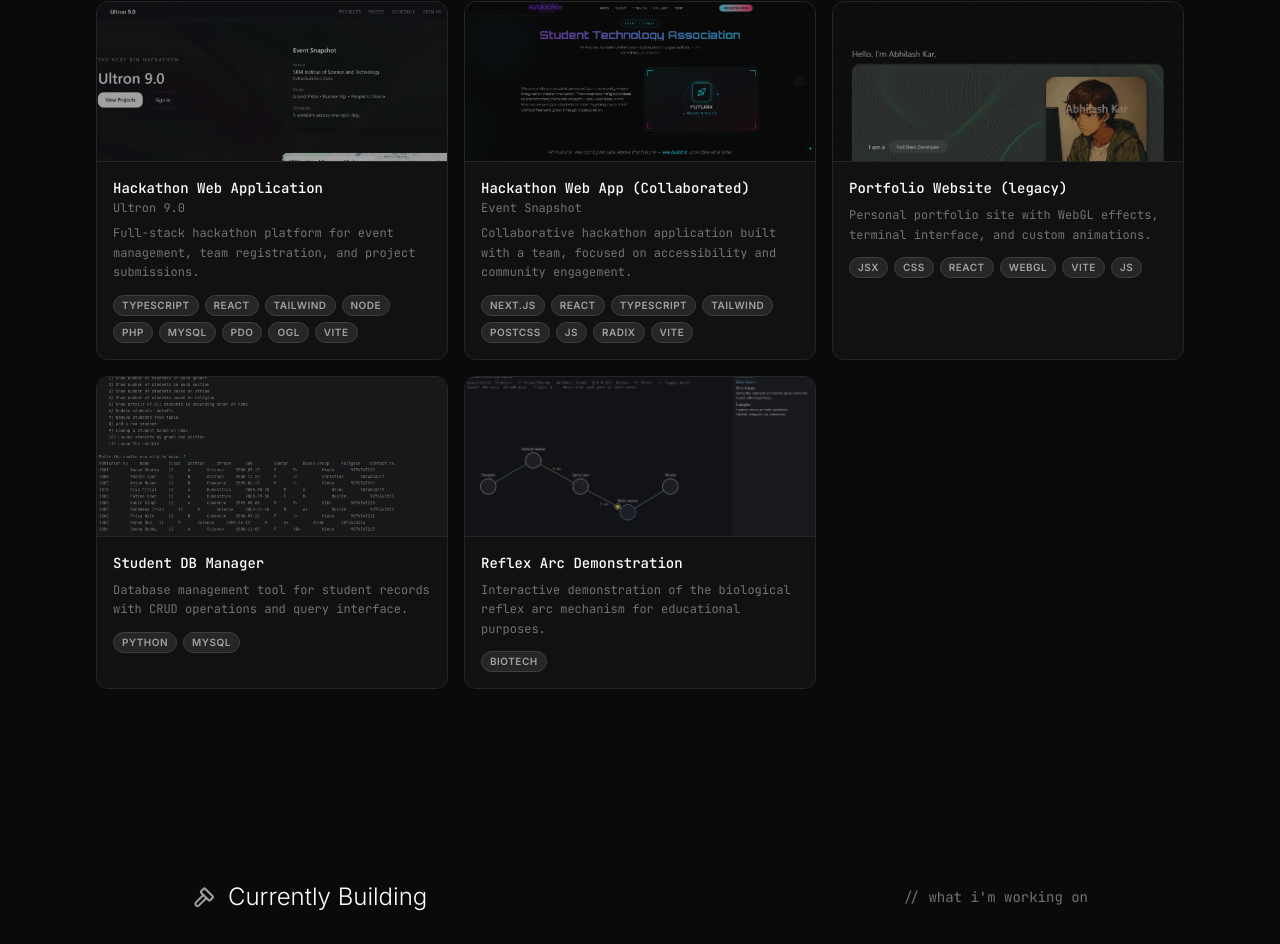
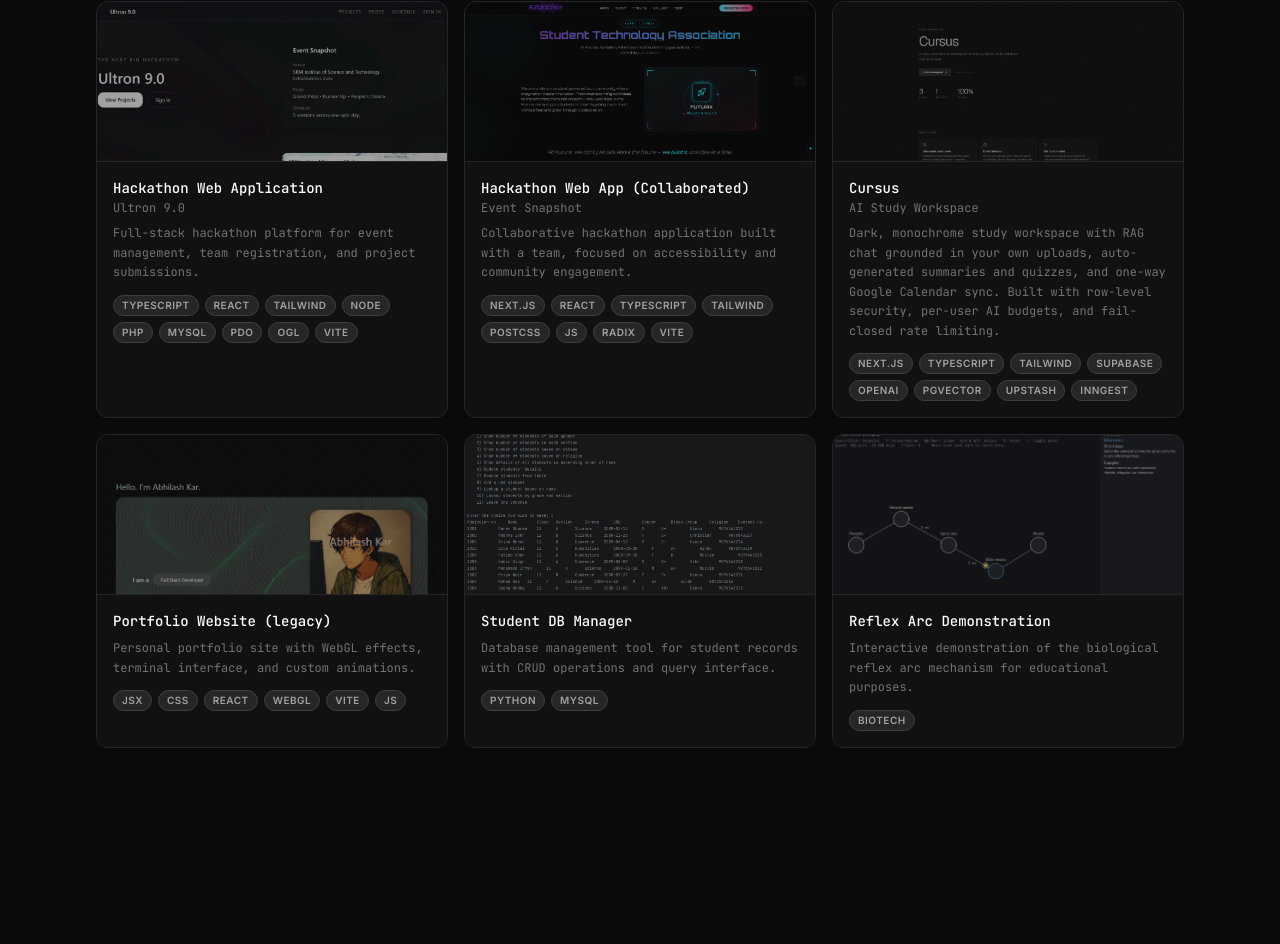
Before and after one commit to abhilxsh07/portfolio_v2, a React (Vite) app: page / in a window 1280 px wide. Shown: the part 1669-2613 px from the top of the page. Built offline with nearby package versions, Linux system fonts and the light colour scheme.

Commit message:
Project update, took me long enough.

```diff
--- a/src/components/Projects.jsx
+++ b/src/components/Projects.jsx
@@ -7,6 +7,7 @@ import portfolioImg from "../assets/Portfolio.webp";
 import pyMySQLImg from "../assets/PyMySQL.webp";
 import cImg from "../assets/C.webp";
 import reflexImg from "../assets/reflex.webp";
+import cursusImg from "../assets/Cursus.webp";
 
 const projects = [
     {
@@ -26,6 +27,15 @@ const projects = [
         link: "https://github.com/Sharveswar007/ultron-futurix",
         image: collabUltronImg,
         featured: false
+    },
+    {
+        title: "Cursus",
+        subtitle: "AI Study Workspace",
+        tech: ["Next.js", "TypeScript", "Tailwind", "Supabase", "OpenAI", "pgvector", "Upstash", "Inngest"],
+        description: "Dark, monochrome study workspace with RAG chat grounded in your own uploads, auto-generated summaries and quizzes, and one-way Google Calendar sync. Built with row-level security, per-user AI budgets, and fail-closed rate limiting.",
+        link: "https://github.com/abhilxsh07/cursus",
+        image: cursusImg,
+        featured: true
     },
     {
         title: "Portfolio Website (legacy)",
--- a/src/components/Terminal.jsx
+++ b/src/components/Terminal.jsx
@@ -154,6 +154,9 @@ function getOutput(cmd) {
                     )
                 },
                 { text: "", color: "" },
+                { text: "  Cursus", color: "text-neutral-200" },
+                { text: "  Next.js, TypeScript, Tailwind, Supabase, OpenAI, Inngest", color: "text-neutral-500" },
+                { text: "", color: "" },
                 { text: "  Hackathon Web Application", color: "text-neutral-200" },
                 { text: "  TypeScript, React, Tailwind, Node, PHP, MySQL", color: "text-neutral-500" },
                 { text: "", color: "" },
@@ -172,7 +175,7 @@ function getOutput(cmd) {
                 { text: "  C/C++ (Learning)", color: "text-neutral-200" },
                 { text: "  Compile-Time Programming, Structs, Classes, Polymorphism", color: "text-neutral-500" },
                 { text: "", color: "" },
-                { text: "  Total: 6 projects", color: "text-green-400" }
+                { text: "  Total: 7 projects", color: "text-green-400" }
             ];
         case "contact":
             return [
@@ -794,7 +797,7 @@ export default function Terminal({ isOpen, onClose, onOpenDoom, isDoomOpen }) {
                                 ref={inputRef}
                                 type="text"
                                 value={input}
-                                onChange={(e) => setInput(e.target.value)}
+                                onChange={(e)=> setInput(e.target.value)}
                                 onKeyDown={handleKeyDown}
                                 placeholder='type command or press /'
                                 className="flex-1 bg-transparent text-white font-mono text-sm placeholder-neutral-600 outline-none"
```
Also changed, not shown: src/assets/Cursus.webp (added).
